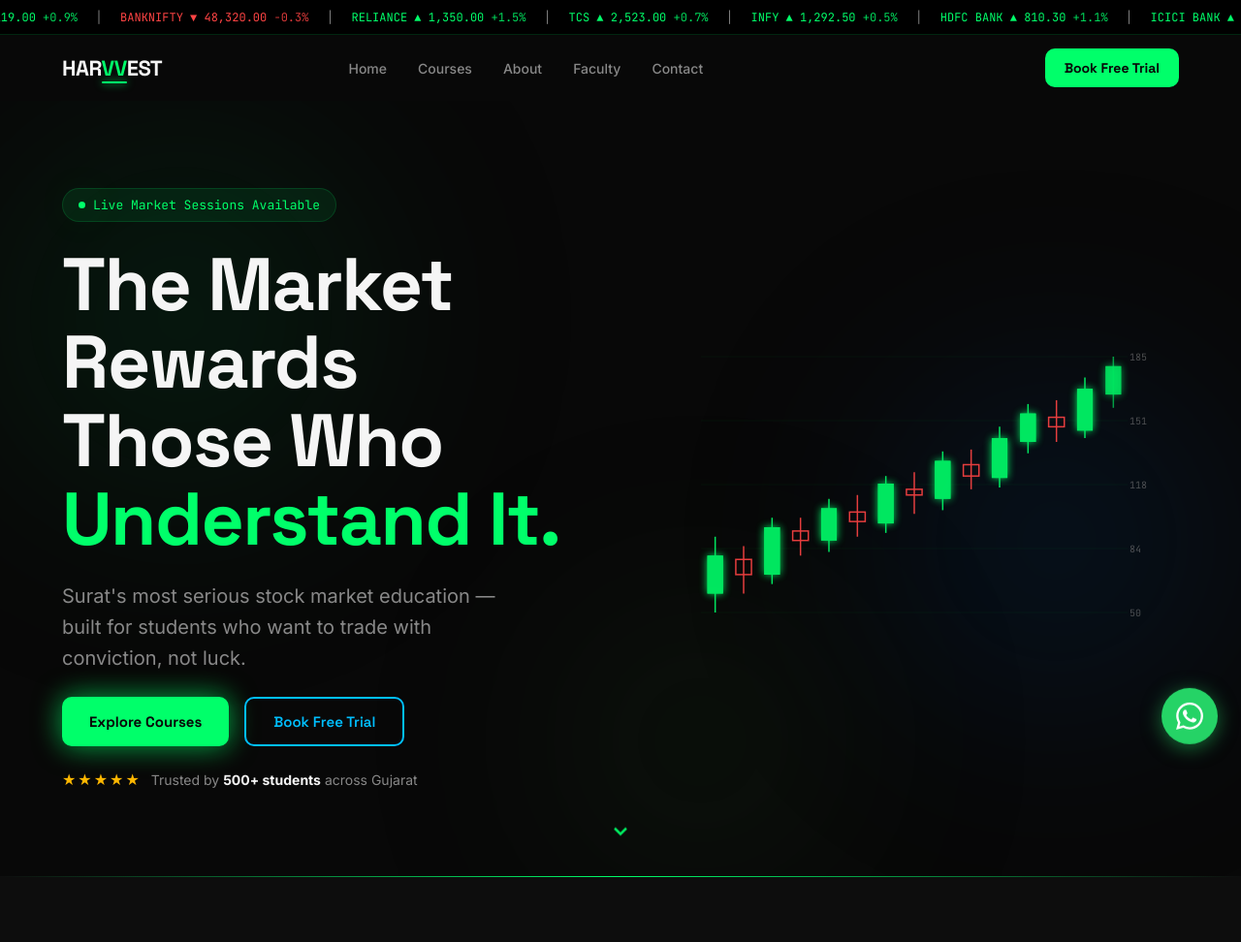
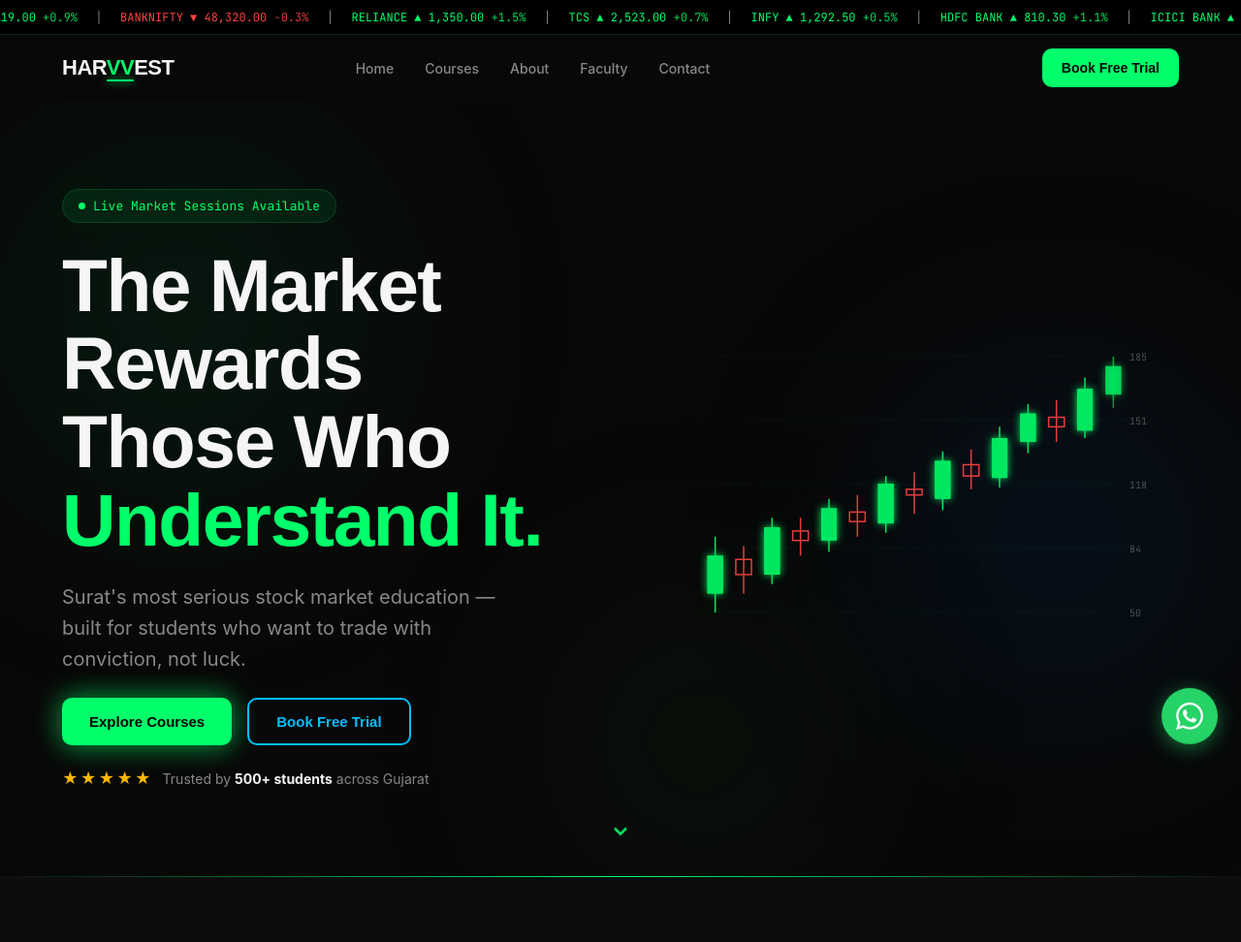
Before and after one commit to Harvvest/WEBSITE, a plain HTML site: page index.html in a window 1280 px wide. Shown: the top 972 px of the page at 97% size. Drawn offline with Linux system fonts and the light colour scheme.

Commit message:
Upgrade website typography

```diff
--- a/index.html
+++ b/index.html
@@ -11,7 +11,7 @@
   <meta property="og:type" content="website" />
   <link rel="preconnect" href="https://fonts.googleapis.com" />
   <link rel="preconnect" href="https://fonts.gstatic.com" crossorigin />
-  <link href="https://fonts.googleapis.com/css2?family=Space+Grotesk:wght@300;400;500;600;700&family=Inter:wght@300;400;500;600;700&family=JetBrains+Mono:wght@400;500;600;700&display=swap" rel="stylesheet" />
+  <link href="https://fonts.googleapis.com/css2?family=Manrope:wght@400;500;600;700;800&family=Sora:wght@400;500;600;700;800&family=JetBrains+Mono:wght@400;500;600;700&display=swap" rel="stylesheet" />
   <link rel="stylesheet" href="styles.css" />
 </head>
 <body>
```
